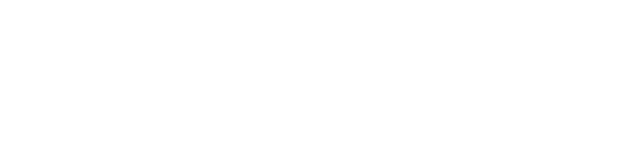
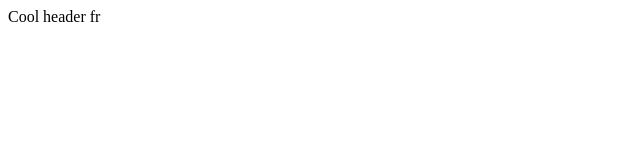
Before and after one commit to Giviko28/Practice-Repo, a plain HTML site: page index.html in a window 1280 px wide. Shown: the whole page, without its empty margins (0-640 px from the left). Drawn offline with Linux system fonts and the light colour scheme.

Commit message:
header update

```diff
--- a/index.html
+++ b/index.html
@@ -5,6 +5,6 @@
     <title>Gelati cum ge</title>
 </head>
 <body>
-
+    <header>Cool header fr</header>
 </body>
 </html>
```
